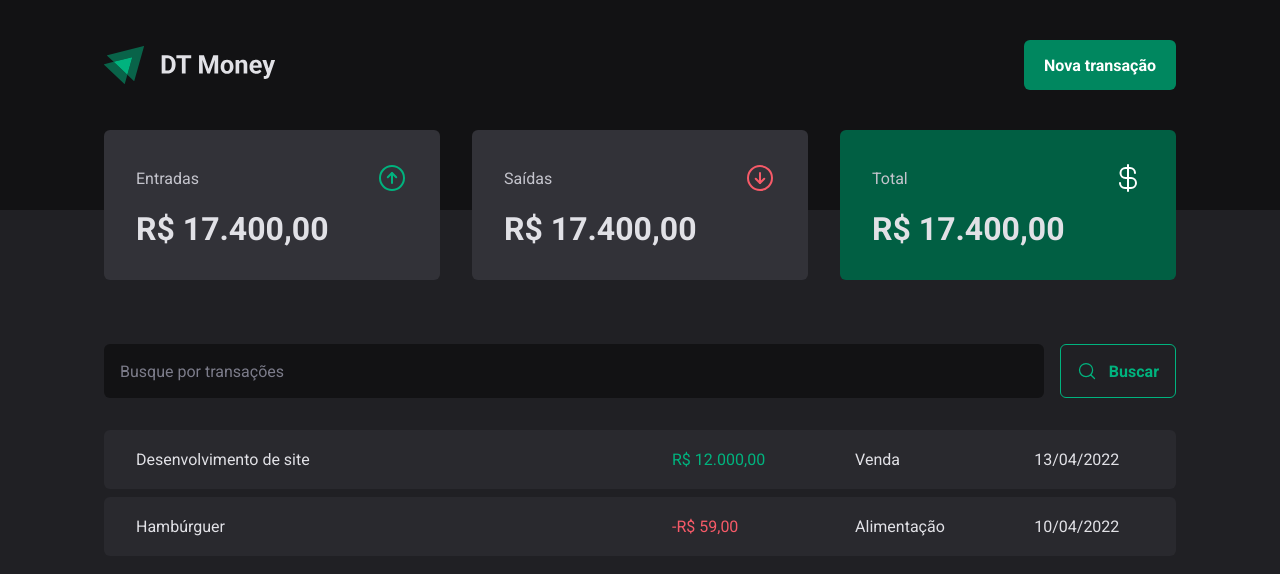
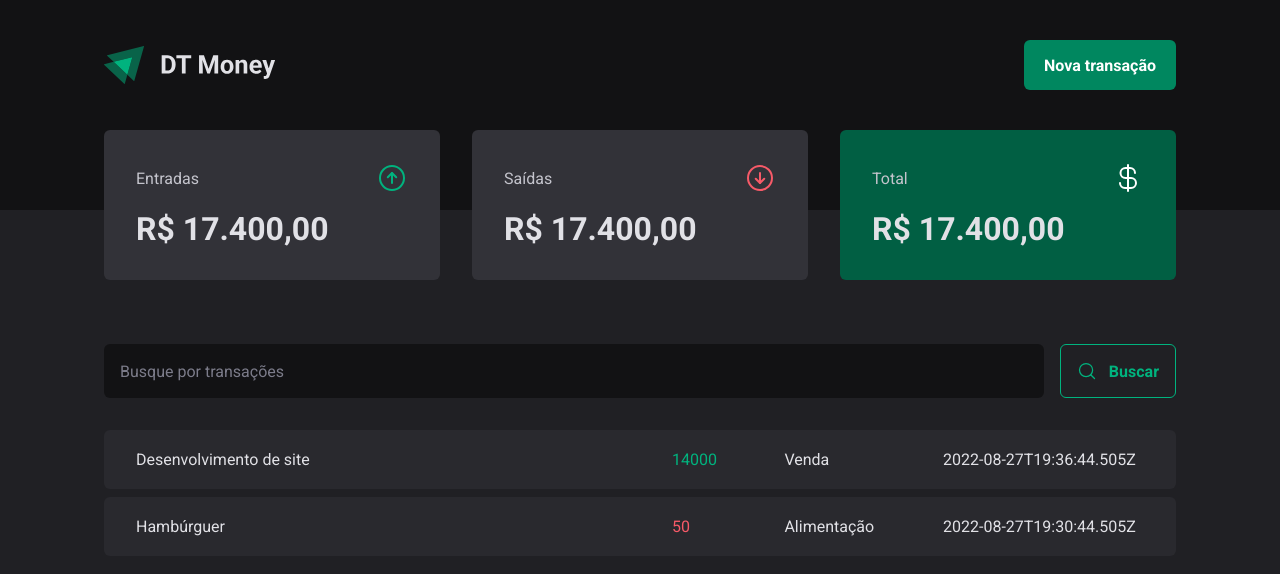
Before and after one commit to hppc25/react-dt-money, a React (Vite) app: page / in a window 1280 px wide. Shown: the top 574 px of the page. Built offline with nearby package versions, Linux system fonts and the light colour scheme; data requests are answered from the project's data file.

Commit message:
Transactions page - get http request

```diff
--- a/src/pages/Transactions/index.tsx
+++ b/src/pages/Transactions/index.tsx
@@ -1,3 +1,4 @@
+import { useEffect, useState } from 'react'
 import { Header } from '../../components/Header'
 import { SearchForm } from '../../components/SearchForm'
 import { Summary } from '../../components/Summary'
@@ -8,31 +9,53 @@
   TransactionsTable,
 } from './styles'
 
+interface Transaction {
+  id: number
+  description: string
+  type: 'income' | 'outcome'
+  price: number
+  category: string
+  createdAt: string
+}
+
 export function Transactions() {
+  const [transactions, setTransactions] = useState<Transaction[]>([])
+
+  async function loadTransactions() {
+    const response = await fetch('http://localhost:3333/transactions')
+    const data = await response.json()
+
+    setTransactions(data)
+  }
+
+  useEffect(() => {
+    loadTransactions()
+  }, [])
+
   return (
     <div>
       <Header />
       <Summary />
+
       <TransactionsContainer>
         <SearchForm />
+
         <TransactionsTable>
           <tbody>
-            <tr>
-              <td width="50%">Desenvolvimento de site</td>
-              <td>
-                <PriceHighlight variant="income">R$ 12.000,00</PriceHighlight>
-              </td>
-              <td>Venda</td>
-              <td>13/04/2022</td>
-            </tr>
-            <tr>
-              <td width="50%">Hambúrguer</td>
-              <td>
-                <PriceHighlight variant="outcome">-R$ 59,00</PriceHighlight>
-              </td>
-              <td>Alimentação</td>
-              <td>10/04/2022</td>
-            </tr>
+            {transactions.map((transaction) => {
+              return (
+                <tr key={transaction.id}>
+                  <td width="50%">{transaction.description}</td>
+                  <td>
+                    <PriceHighlight variant={transaction.type}>
+                      {transaction.price}
+                    </PriceHighlight>
+                  </td>
+                  <td>{transaction.category}</td>
+                  <td>{transaction.createdAt}</td>
+                </tr>
+              )
+            })}
           </tbody>
         </TransactionsTable>
       </TransactionsContainer>
```
